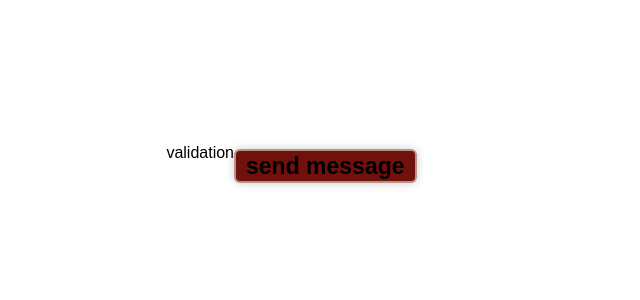
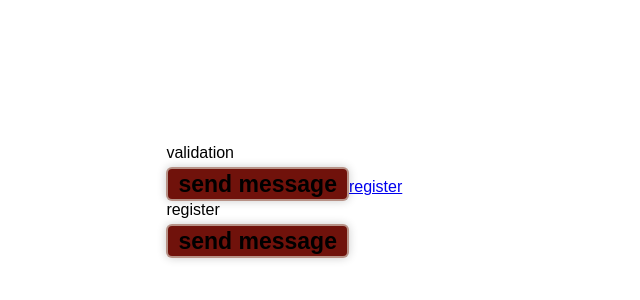
Before and after one commit to orithee/ChatWeb, a React (Create React App) app in the folder react/: page /register in a window 1280 px wide. Shown: the part 22-322 px from the top of the page, without its empty margins (0-640 px from the left). Built offline with nearby package versions, Linux system fonts and the light colour scheme; no server answers.

Commit message:
Creating access to a message from the server in all components

```diff
--- a/react/src/App.tsx
+++ b/react/src/App.tsx
@@ -11,10 +11,19 @@ import React from 'react';
 // TODO: Merge the default with the value in the provider.
 const WebSocketConnection = WsConnect();
 export const WsConnection = React.createContext<WebSocket>(WebSocketConnection);
+export const ReadMessage = React.createContext<string>('');
 
 function App() {
+  const [message, setMessage] = useState('');
+
+  WebSocketConnection.onmessage = (event) => {
+    console.log(event.data);
+    setMessage(event.data);
+  };
+
   return (
     <div className={style}>
+      <ReadMessage.Provider value={message}>
         <WsConnection.Provider value={WebSocketConnection}>
           <BrowserRouter>
             <Routes>
@@ -29,6 +38,7 @@ function App() {
                 Else: changes location to "/login || /register..."
       */}
         </WsConnection.Provider>
+      </ReadMessage.Provider>
     </div>
   );
 }
--- a/react/src/components/login/Login.tsx
+++ b/react/src/components/login/Login.tsx
@@ -3,7 +3,7 @@ import style from './Validation.module.scss';
 function Login() {
   return (
     <div>
-      <div>validation</div>
+      <div>login</div>
     </div>
   );
 }
--- a/react/src/components/register/Register.tsx
+++ b/react/src/components/register/Register.tsx
@@ -1,9 +1,18 @@
 import style from './Validation.module.scss';
+import { WsConnection } from '../../App';
+import { useContext } from 'react';
 
 function Register() {
+  const connection = useContext(WsConnection);
+
+  const sendMessage = () => {
+    connection.send('validation');
+  };
+
   return (
     <div>
-      <div>validation</div>
+      <div>register</div>
+      <button onClick={sendMessage}>send message</button>
     </div>
   );
 }
--- a/react/src/components/validation/Validation.tsx
+++ b/react/src/components/validation/Validation.tsx
@@ -1,22 +1,23 @@
 import style from './Validation.module.scss';
-import { WsConnection } from '../../App';
+import { WsConnection, ReadMessage } from '../../App';
 import { useContext } from 'react';
+import { Link, Outlet } from 'react-router-dom';
 
 function Validation() {
-  const connection = useContext(WsConnection);
+  const connection = useContext<WebSocket>(WsConnection);
+  const message = useContext<string>(ReadMessage);
+  console.log(message);
 
   const sendMessage = () => {
     connection.send('validation');
   };
 
-  connection.onmessage = (event) => {
-    console.log(event.data);
-  };
-
   return (
-    <div style={{ display: 'flex' }}>
+    <div>
       <div>validation</div>
       <button onClick={sendMessage}>send message</button>
+      <Link to="/register">register</Link>
+      <Outlet />
     </div>
   );
 }
```
Also changed, not shown: 1 other file (tests, documents, lock files or other folders). Lines whose indentation alone changed are shown as unchanged.
